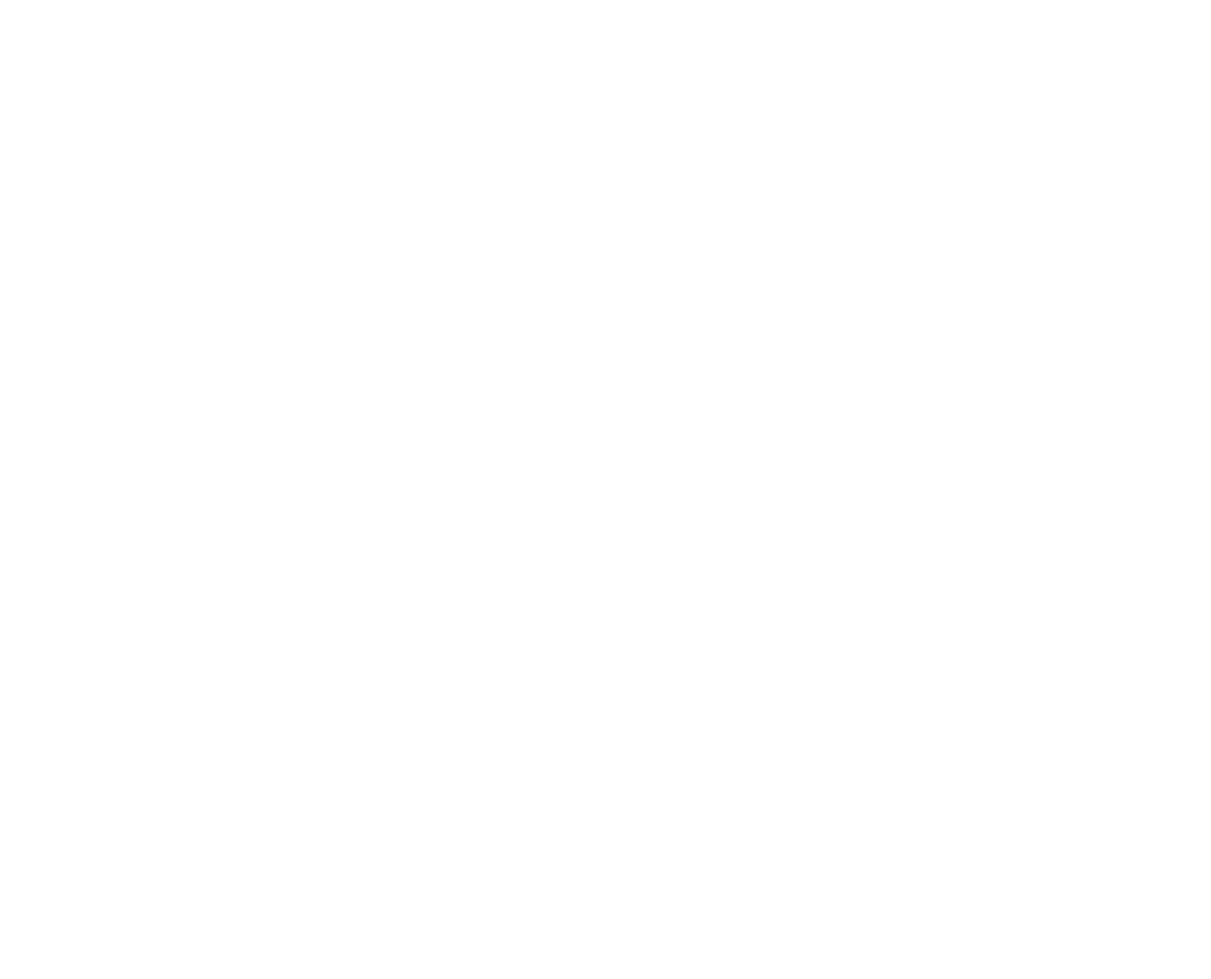
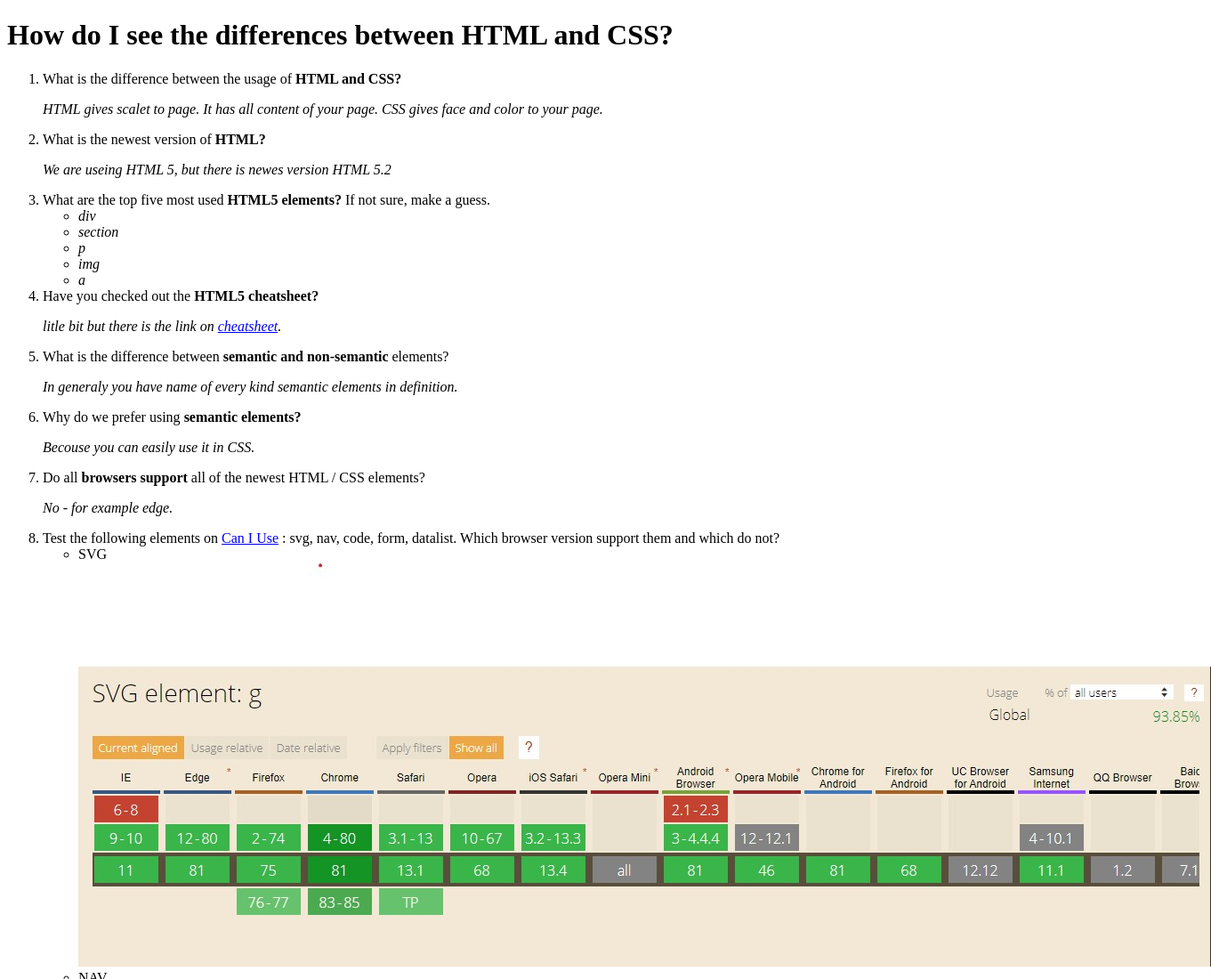
Before and after one commit to VitHusak/html_practice, a plain HTML site: page index.html in a window 1280 px wide. Shown: the top 1100 px of the page at 89% size, 1361 px wide, since content can reach past the window. Before the commit the page ends 800 px from the top, so only its background shows below. Drawn offline with Linux system fonts and the light colour scheme.

Commit message:
HTML: Playground - HTML, Git & Best Practices

```diff
--- a/index.html
+++ b/index.html
@@ -1,11 +1,100 @@
 <!DOCTYPE html>
 <html lang="en">
+
 <head>
     <meta charset="UTF-8">
     <meta name="viewport" content="width=device-width, initial-scale=1.0">
     <title>About HTML and CSS</title>
 </head>
+
+
 <body>
+    <header>
+        <h1>How do I see the differences between HTML and CSS?</h1>
+    </header>
+
+    <ol>
+        <li>
+            What is the difference between the usage of <strong> HTML and CSS?</strong>
+        </li>
+        <p>
+            <em>HTML gives scalet to page. It has all content of your page. CSS gives face and color to your page. </em>
+        </p>
+
+        <li>
+            What is the newest version of <strong>HTML?</strong>
+        </li>
+        <p>
+            <em> We are useing HTML 5, but there is newes version HTML 5.2</em>
+        </p>
+
+        <li>
+            What are the top five most used <strong>HTML5 elements?</strong> If not sure, make a guess.
+        </li>
+            <ul>
+                <li><em>div</em></li>
+                <li><em>section</em></li>
+                <li><em>p</em></li>
+                <li><em>img</em></li>
+                <li><em>a</em></li>
+            </ul>
+
+
+        <li>
+            Have you checked out the <strong>HTML5 cheatsheet?</strong>
+        </li>
+        <p>
+            <em>litle bit but there is the link on <a href="https://www.wpkube.com/html5-cheat-sheet/" target="_blank">cheatsheet</a>.</em>
+        </p>
+
+        <li>
+            What is the difference between <strong>semantic and non-semantic</strong> elements?
+        </li>
+        <p>
+            <em>In generaly you have name of every kind semantic elements in definition.</em>
+        </p>
+
+        <li>
+            Why do we prefer using <strong>semantic elements?</strong>
+        </li>
+        <p>
+            <em>Becouse you can easily use it in CSS.</em>
+        </p>
+
+        <li>Do all <strong>browsers support</strong> all of the newest HTML / CSS elements?</li>
+        <p>
+            <em>No - for example edge.</em>
+        </p>
+
+        <li>
+            Test the following elements on <a href="https://caniuse.com/" target="_blank">Can I Use</a> :
+             <span>svg</span>,
+             <span>nav</span>,
+             <span>code</span>,
+             <span>form</span>,
+             <span>datalist</span>.
+            Which browser version support them and which do not?
+        </li>
+            <ul>
+                <li>SVG</li>
+                <img src="svgpic.jpg" alt="svgpic">
+                <li>NAV</li>
+                <img src="navpic.jpg" alt="navpic">
+                <li>CODE</li>
+                <img src="codepic.jpg" alt="codepic">
+                <li>FORM</li>
+                <img src="formpic.jpg" alt="formpic">
+                <li>DATALIST</li>
+                <img src="datalistpic.jpg" alt="datalistpic">
+            </ul>
+
+
+        </ol>
+
+
 
 </body>
+
+
+
 </html>
```
Also changed, not shown: codepic.jpg (added), datalistpic.jpg (added), formpic.jpg (added), navpic.jpg (added), svgpic.jpg (added).
